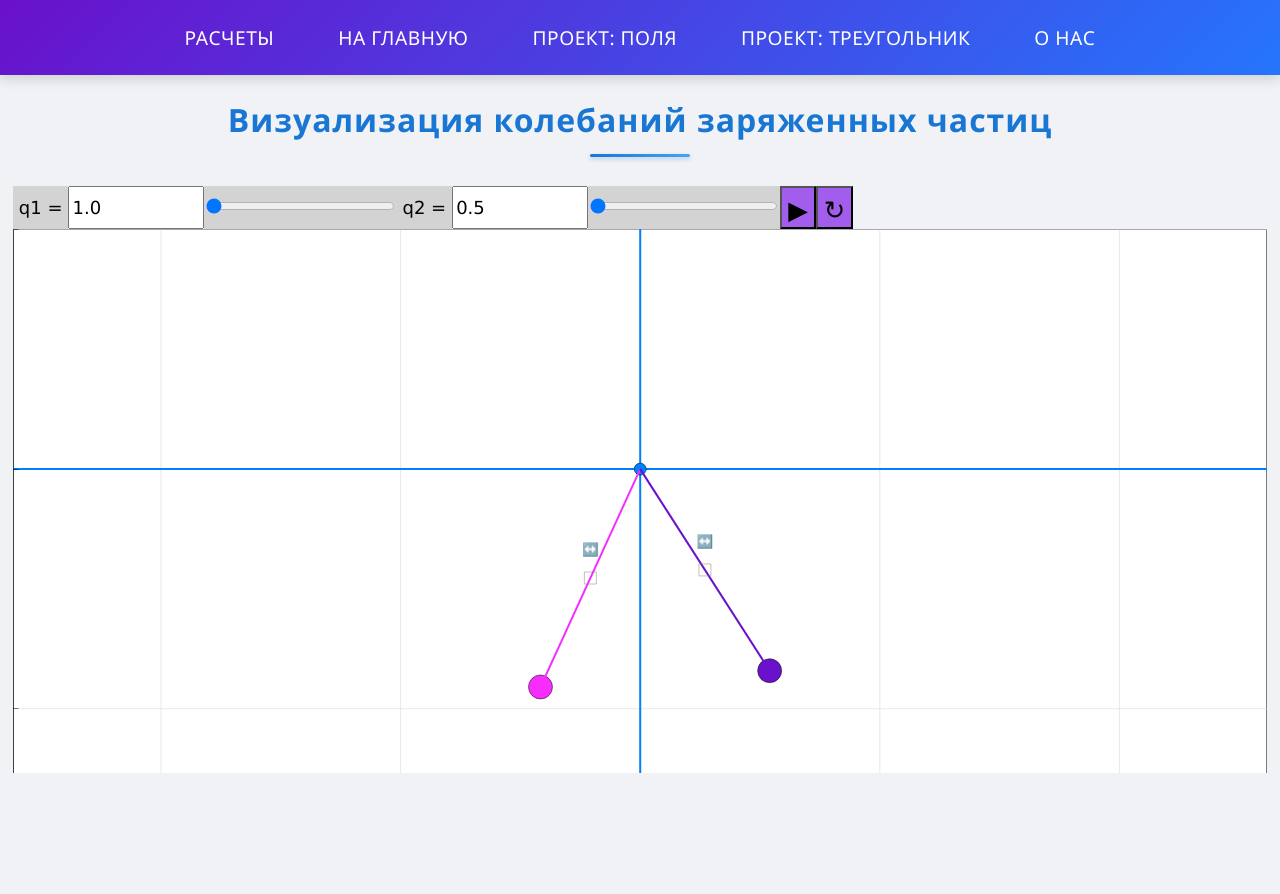
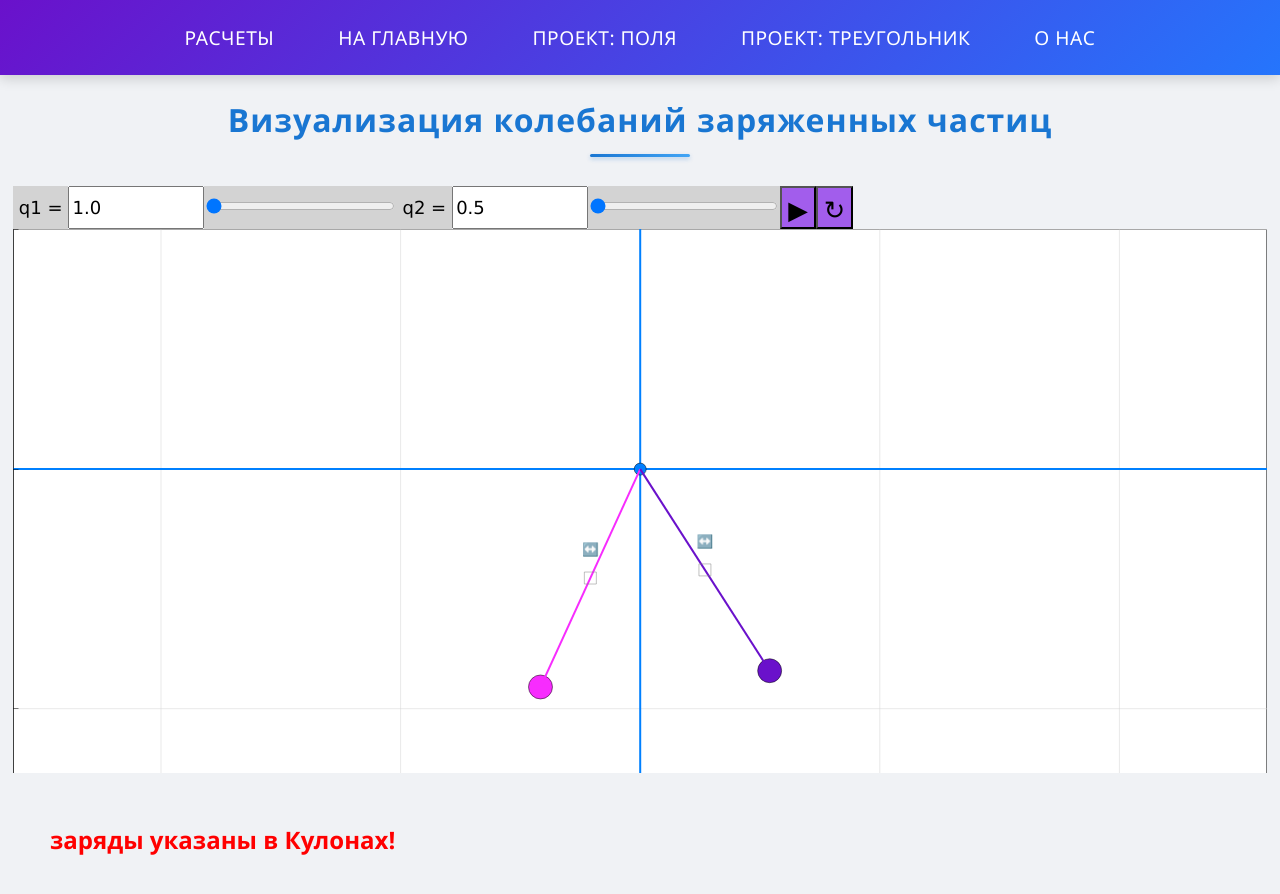
Before and after one commit to deadxraver/physics-2, a React (Create React App) app: page /fluctuations in a window 1280 px wide. Shown: the top 894 px of the page. Before the commit the page ends 800 px from the top, so only its background shows below. Built offline with nearby package versions, Linux system fonts and the light colour scheme.

Commit message:
triangle

```diff
--- a/public/ejs/index.html
+++ b/public/ejs/index.html
@@ -545,7 +545,7 @@
                     var sinDiff = Math.sin(phi[1] - phi[0]);
                     var cosDiff = Math.cos(phi[1] - phi[0]);
                     var q2 = qRed * qGreen;
-                    var k = q2 * 9e-3 / 0.017;
+                    var k = q2 * 9e-3 / 0.017; // сила Кулона
                     for (var j = 0; j < 2; j++) {
                         acc[j] = -k * Math.pow(-1, j) * sinDiff / Math.pow(1 - cosDiff, 1.5) - 9.8 * Math.cos(phi[j]);
                     }
--- a/src/components/EjsEmbed.jsx
+++ b/src/components/EjsEmbed.jsx
@@ -13,6 +13,7 @@ const EjsEmbed = () => {
           title="EJS Embed"
         ></iframe>
       </div>
+            <h2 style={{ margin: '50px', color: 'red'}}> заряды указаны в Кулонах!</h2>
         </div>
     );
   };
```
